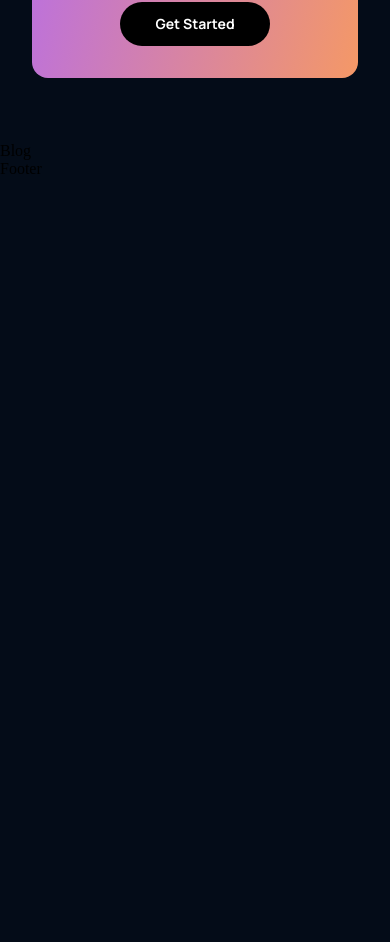
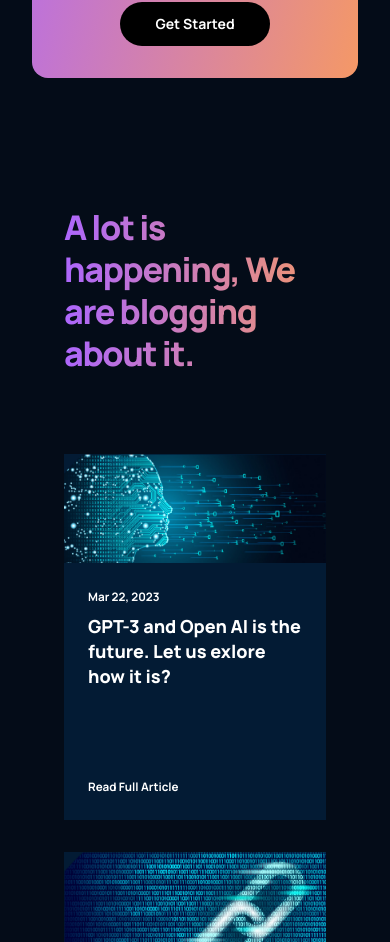
Before and after one commit to JWest2323/react_gpt3, a React (Create React App) app: page / in a window 390 px wide. Shown: the part 6208-7150 px from the top of the page. Before the commit the page ends 6386 px from the top, so only its background shows below. Built offline with nearby package versions, Linux system fonts and the light colour scheme.

Commit message:
blog component impl, img imports, & css

```diff
--- a/src/containers/blog/Blog.jsx
+++ b/src/containers/blog/Blog.jsx
@@ -1,10 +1,26 @@
 import React from 'react'
+import { Article } from "../../components";
+import { blog01, blog02, blog03, blog04, blog05 } from './imports';
 import './blog.css'
+
 
 const Blog = () => {
   return (
-    <div>
-      Blog
+    <div className="gpt3__blog section__padding" id="blog">
+      <div className="gpt3__blog-heading">
+        <h1 className="gradient__text">A lot is happening, We are blogging about it.</h1>
+      </div>
+      <div className="gpt3__blog-container">
+        <div className="gpt3__blog-container_groupA">
+          <Article imgUrl={blog01} date="Mar 22, 2023" title="GPT-3 and Open  AI is the future. Let us exlore how it is?"/>
+        </div>
+        <div className="gpt3__blog-container_groupB">
+        <Article imgUrl={blog02} date="Mar 22, 2023" title="GPT-3 and Open  AI is the future. Let us exlore how it is?"/>
+        <Article imgUrl={blog03} date="Mar 22, 2023" title="GPT-3 and Open  AI is the future. Let us exlore how it is?"/>
+        <Article imgUrl={blog04} date="Mar 22, 2023" title="GPT-3 and Open  AI is the future. Let us exlore how it is?"/>
+        <Article imgUrl={blog05} date="Mar 22, 2023" title="GPT-3 and Open  AI is the future. Let us exlore how it is?"/>
+        </div>
+      </div>
     </div>
   )
 }
--- a/src/containers/blog/blog.css
+++ b/src/containers/blog/blog.css
@@ -0,0 +1,77 @@
+.gpt3__blog {
+  display: flex;
+  flex-direction: column;
+}
+
+.gpt3__blog-heading {
+  width: 100%;
+  text-align: left;
+
+  margin-bottom: 5rem;
+}
+
+.gpt3__blog-heading h1 {
+  font-family: var(--font-family);
+  font-weight: 800;
+  font-size: 62px;
+  line-height: 75px;
+  letter-spacing: -0.04em;
+}
+
+.gpt3__blog-container {
+  display: flex;
+  flex-direction: row;
+}
+
+.gpt3__blog-container_groupA {
+  flex: 0.75;
+  margin-right: 2rem;
+}
+
+.gpt3__blog-container_groupB {
+  flex: 1;
+
+  display: grid;
+  grid-template-columns: repeat(2, 1fr);
+  grid-gap: 2rem;
+}
+
+@media screen and (max-width: 990px) {
+  .gpt3__blog-container {
+    flex-direction: column-reverse;
+  }
+
+  .gpt3__blog-container_groupA {
+    margin: 2rem 0;
+  }
+
+  .gpt3__blog-container_groupA .gpt3__blog-container_article {
+    width: 47%;
+  }
+
+  .gpt3__blog-container_groupA .gpt3__blog-container_article-image {
+    height: 250px;
+  }
+}
+
+@media screen and (max-width: 700px) {
+  .gpt3__blog-container_groupB {
+    grid-template-columns: repeat(1, 1fr);
+  }
+
+  .gpt3__blog-container_groupA .gpt3__blog-container_article {
+    width: 100%;
+  }
+
+  .gpt3__blog-heading h1 {
+    font-size: 46px;
+    line-height: 60px;
+  }
+}
+
+@media screen and (max-width: 550px) {
+  .gpt3__blog-heading h1 {
+    font-size: 34px;
+    line-height: 42px;
+  }
+}
--- /dev/null
+++ b/src/containers/blog/imports.js
@@ -0,0 +1,14 @@
+import blog01 from '../../assets/blog01.png';
+import blog02 from '../../assets/blog02.png';
+import blog03 from '../../assets/blog03.png';
+import blog04 from '../../assets/blog04.png';
+import blog05 from '../../assets/blog05.png';
+
+
+export {
+  blog01,
+  blog02,
+  blog03,
+  blog04,
+  blog05
+}
```
